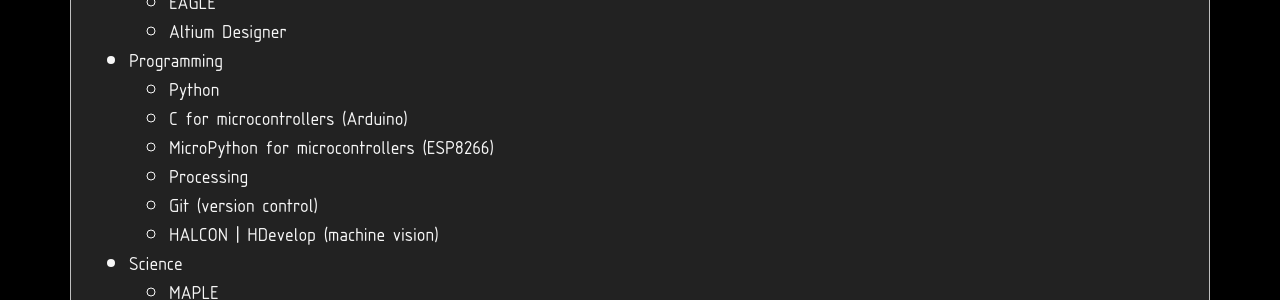
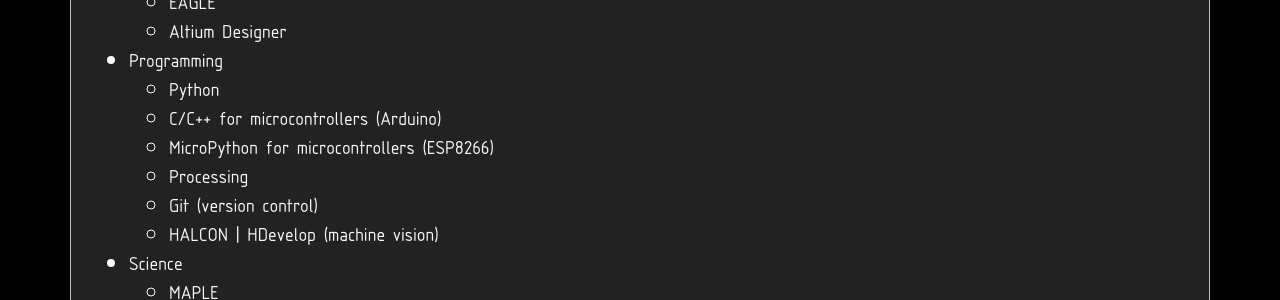
Before and after one commit to 17o2/17o2.github.io, a Jekyll site: the page built from _pages/50_skills.md, in a window 1280 px wide and 900 px high, scrolled down 1102 px. Shown: the part 158-458 px from the top of the window. Built offline with Jekyll 4.4.1, drawn with Linux system fonts in a browser that asks for light colours; nearby versions of some CDN libraries.

Commit message:
Expand C to C/C++

```diff
--- a/_pages/50_skills.md
+++ b/_pages/50_skills.md
@@ -43,7 +43,7 @@
   * Altium Designer
 * Programming
   * Python
-  * C for microcontrollers (Arduino)
+  * C/C++ for microcontrollers (Arduino)
   * MicroPython for microcontrollers (ESP8266)
   * Processing
   * Git (version control)
```
